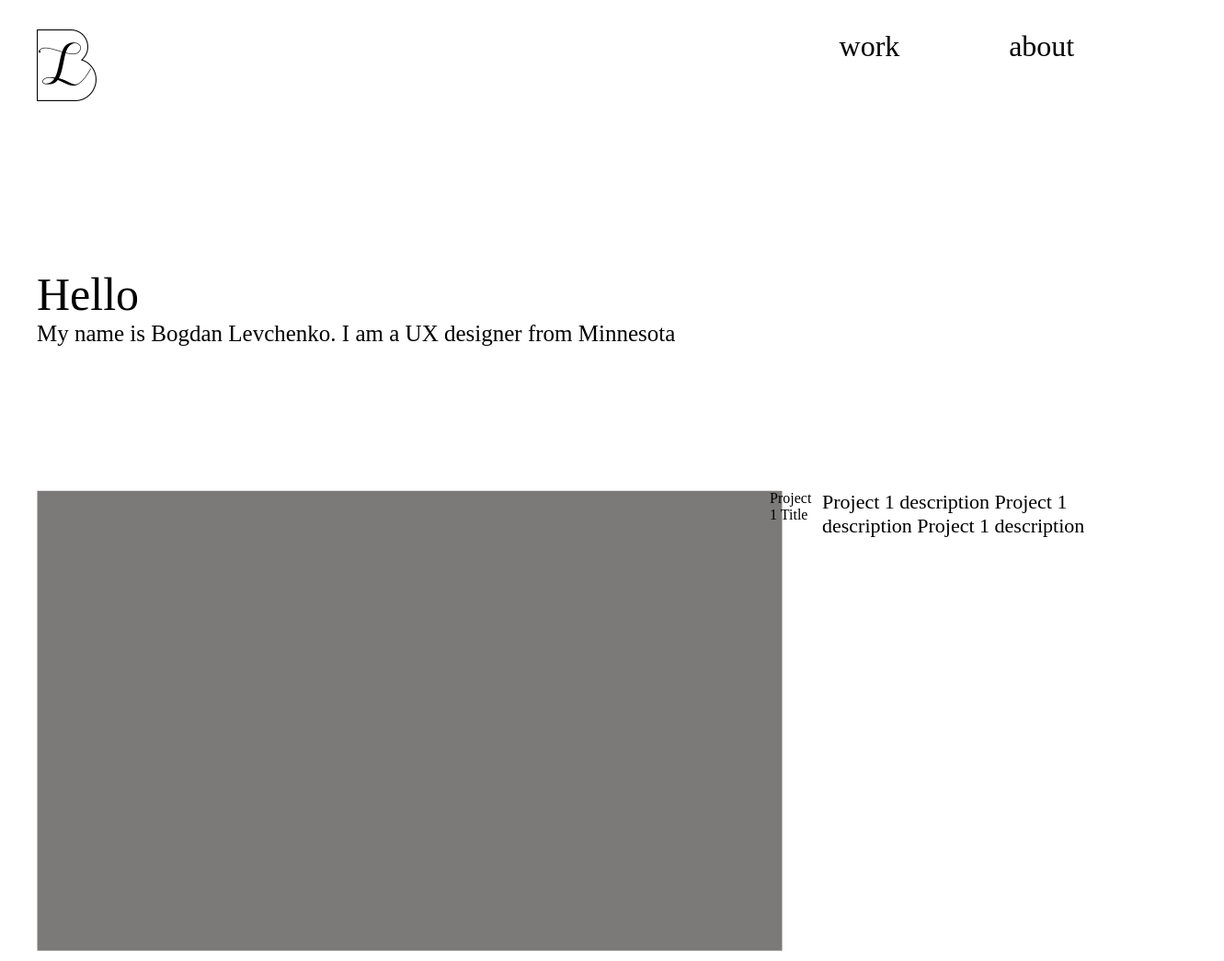
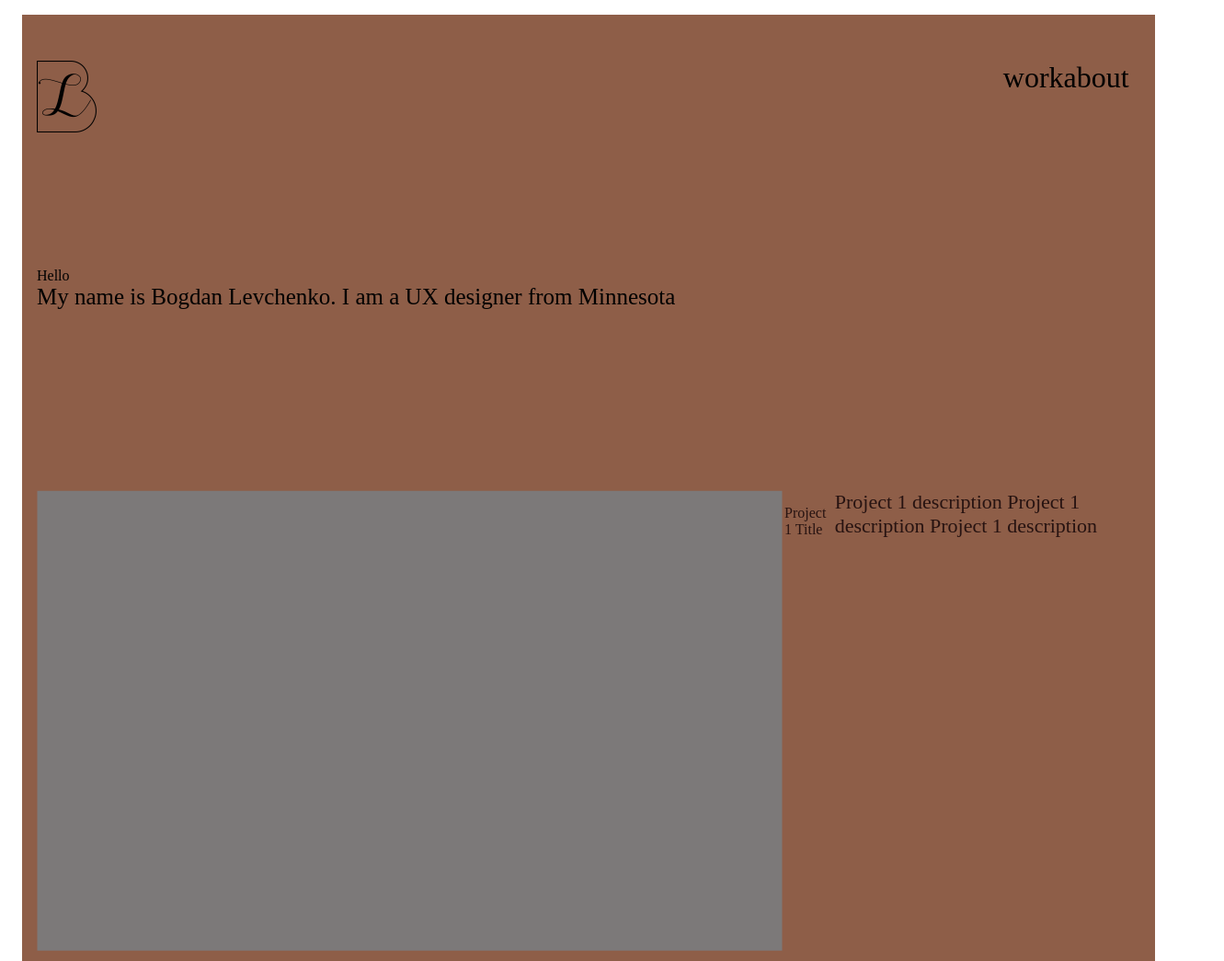
Before and after one commit to b06d4n/UX_UI_HW_18, a plain HTML site: page index.html in a window 1280 px wide. Shown: the top 1045 px of the page at 92% size, 1331 px wide, since content can reach past the window. Drawn offline with Linux system fonts and the light colour scheme.

Commit message:
Update with color
work in progress 7/31/21

```diff
--- a/css/style.css
+++ b/css/style.css
@@ -1,31 +1,43 @@
+.body {
+    background-color: #8E5E48;
+    color: #8e5e48;
+    margin: 0%;
+}
 .grid {
+    background-color: #8E5E48;
     display: grid;
     margin-top: 16px;
     grid-template-columns: 1fr 1fr;
+    grid-template-rows: 1fr 1fr;
     grid-template-areas:
-    "logo"
-    "nav"
-    "intro"
-    "project1intro"
-    "project1"
-    "project2intro"
-    "project2"
-    "project3intro"
-    "project3"
-    "footer";
+    "logo nav"
+    "intro intro"
+    "project1intro project1intro"
+    "project1 project1"
+    "project2intro project2intro"
+    "project2 project2"
+    "project3intro project3intro"
+    "project3 project3"
+    "footer footer";
 }
 .logo {
     grid-area: logo;
     margin: 16px;
+    margin-top: 50px;
 }
 .name {
     grid-area: name;
     margin: 16px;
     align-items: center;
+    display: none;
 }
 .nav {
     grid-area: nav;
+    display: flex;
+    flex-direction: column;
+    align-items: flex-end;
     margin: 16px;
+    margin-top: 50px;
 }
 .intro {
     grid-area: intro;
@@ -33,6 +45,10 @@
     display: flex;
     flex-direction: column;
     flex-flow:column
+}
+.intro h1 {
+    font-size: 50px;
+    color: #271311;
 }
 .project1 {
     grid-area: project1;
@@ -78,11 +94,9 @@
     align-items: center;
     font-size: 32px;
 }
-.h1 {
-    font-size: 50px;
-}
 .p {
     font-size: 22px;
+    color: #271311;
     display: none;
     flex-wrap: wrap;
 }
@@ -90,13 +104,18 @@
     font-size: 25px;
 }
 .h2 {
-    font: size 50px;;
+    font: size 50px;
+    color: #271311;
+    margin-left: 16px;
+    margin-bottom: 8px;
+    margin-top: 16px;
 }
 .email, .LinkedIn, .Resume {
     text-decoration: none;
+    color: #271311;
 }
 
-@media  only screen and (min-width:600px) {
+@media  only screen and (min-width:900px) {
     .grid {
         display: grid;
         margin: 16px;
@@ -129,3 +148,16 @@
         display: flex;
         flex-wrap: wrap;
 }
+.nav {
+    grid-area: nav;
+    margin: 16px;
+    margin-top: 50px;
+}
+.ul {
+    display: flex;
+    flex-direction: row;
+    justify-content: space-between;
+    align-content: space-between;
+    align-items: flex-end;
+    font-size: 32px;
+}
--- a/index.html
+++ b/index.html
@@ -10,7 +10,7 @@
 <body>
    <div class="grid">
        <div class="logo">
-           <img src="../images/Site Size Logo Monogram.png">
+           <img src="images/Site Size Logo Monogram.png">
        </div>
        <div class="name">Bogdan Levchenko</div>
        <div class="nav">
@@ -24,21 +24,21 @@
            <div class="p1">My name is Bogdan Levchenko. I am a UX designer from Minnesota</div>
         </div>
        <div class="project1">
-           <img src="../images/Project 1 Picture.png">
+           <img src="images/Project 1 Picture.png">
        </div>
        <div class="project1intro">
            <div class="h2">Project 1 Title</div>
            <div class="p">Project 1 description Project 1 description Project 1 description</div>
        </div>
        <div class="project2">
-           <img src="../images/Project 1 Picture.png">
+           <img src="images/Project 1 Picture.png">
        </div>
        <div class="project2intro">
            <div class="h2">Project 2 Title</div>
            <div class="p">Project 2 description Project 2 description Project 2 description</div>
        </div>
        <div class="project3">
-           <img src="../images/Project 1 Picture.png">
+           <img src="images/Project 1 Picture.png">
        </div>
        <div class="project3intro">
            <div class="h2">Project 3 Title</div>
```
